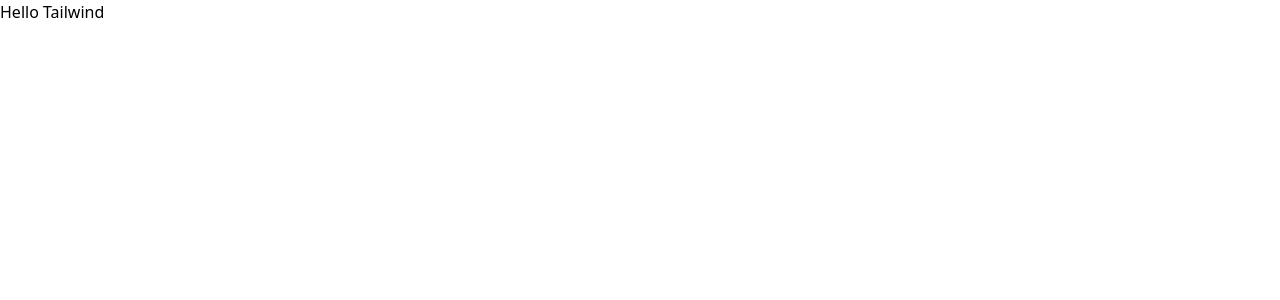
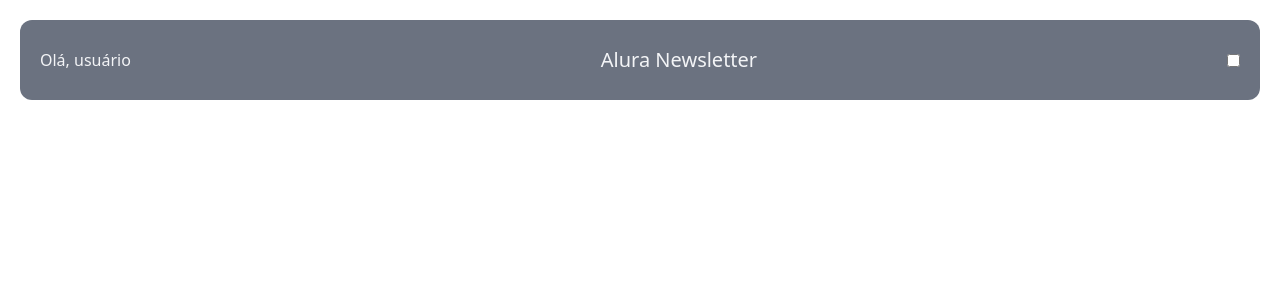
Before and after one commit to cardozov/alura-newsletter, a React (Vite) app: page / in a window 1280 px wide. Shown: the top 300 px of the page. Built offline with nearby package versions, Linux system fonts and the light colour scheme.

Commit message:
aula 1.5

```diff
--- a/src/App.jsx
+++ b/src/App.jsx
@@ -1,5 +1,7 @@
+import Header from "./components/Header/Header"
+
 const App = () => {
-  return <h1>Hello Tailwind</h1>
+  return <Header />
 }
 
 export default App
--- /dev/null
+++ b/src/components/Header/Header.jsx
@@ -0,0 +1,9 @@
+const Header = () => {
+  return <div className="flex h-20 bg-gray-500 justify-between items-center px-5 sm:rounded-xl sm:m-5">
+    <span className="text-gray-100">Olá, usuário</span>
+    <h1 className="text-gray-100 text-xl">Alura Newsletter</h1>
+    <input className="hidden sm:block" type="checkbox" />
+  </div>
+}
+
+export default Header
```
